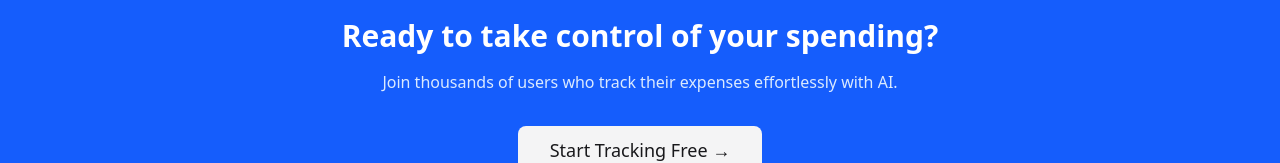
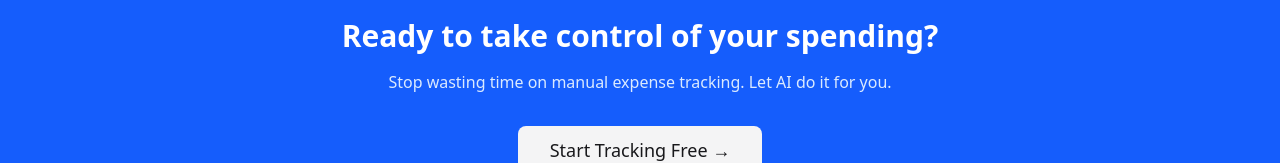
Before and after one commit to mykclawd/transaction-tracker, a Next.js app: page / in a window 1280 px wide. Shown: the part 2174-2337 px from the top of the page. Built offline with nearby package versions, Linux system fonts and the light colour scheme; no server answers.

Commit message:
Fix false claim: remove 'thousands of users'

```diff
--- a/components/LandingPage.tsx
+++ b/components/LandingPage.tsx
@@ -170,7 +170,7 @@ export function LandingPage() {
             Ready to take control of your spending?
           </h2>
           <p className="text-blue-100 mb-8 max-w-2xl mx-auto">
-            Join thousands of users who track their expenses effortlessly with AI.
+            Stop wasting time on manual expense tracking. Let AI do it for you.
           </p>
           <Link href="/sign-up">
             <Button size="lg" variant="secondary" className="text-lg px-8 py-6">
```
